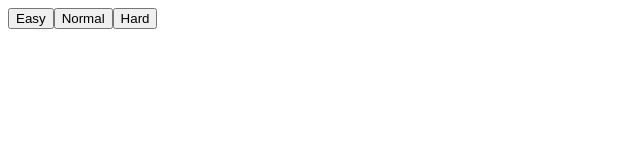
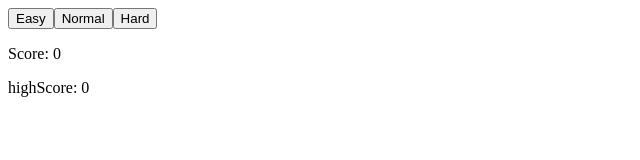
Before and after one commit to mkblast/memory-card, a React (Vite) app: page / in a window 1280 px wide. Shown: the top 160 px of the page, without its empty margins (0-640 px from the left). Built offline with nearby package versions, Linux system fonts and the light colour scheme.

Commit message:
The styling didn't work didn't bother to test it oops.

```diff
--- a/src/App.css
+++ b/src/App.css
@@ -1,3 +1,3 @@
-.game {
+.cards {
   display: flex;
 }
--- a/src/App.jsx
+++ b/src/App.jsx
@@ -95,11 +95,13 @@ function App() {
         </div>
       }
 
-      <div className="game">
-        {difficulty != null &&
-          <div>
+      <div className="score">
         <p>Score: {score}</p>
         <p>highScore: {highScore}</p>
+      </div>
+
+      {difficulty != null &&
+        <div className="cards">
           {cards.map(c => {
             if (c.clicked === true) {
               return (
@@ -118,7 +120,6 @@ function App() {
         </div>
       }
     </div>
-    </div>
   )
 }
 
```
Lines whose indentation alone changed are shown as unchanged.
